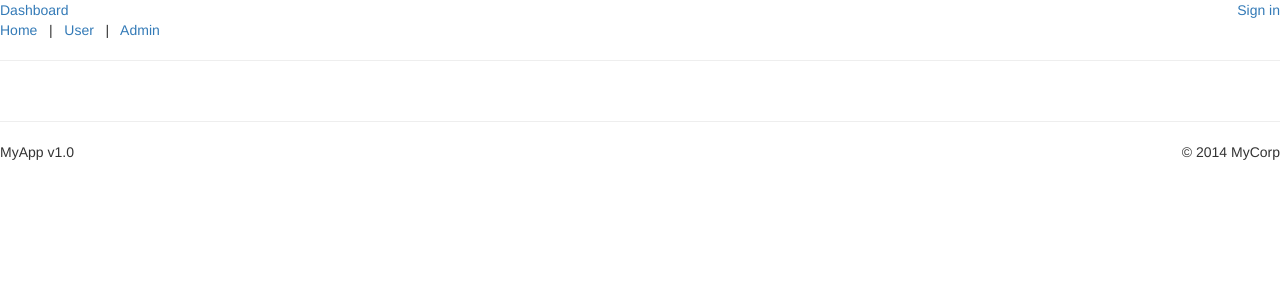
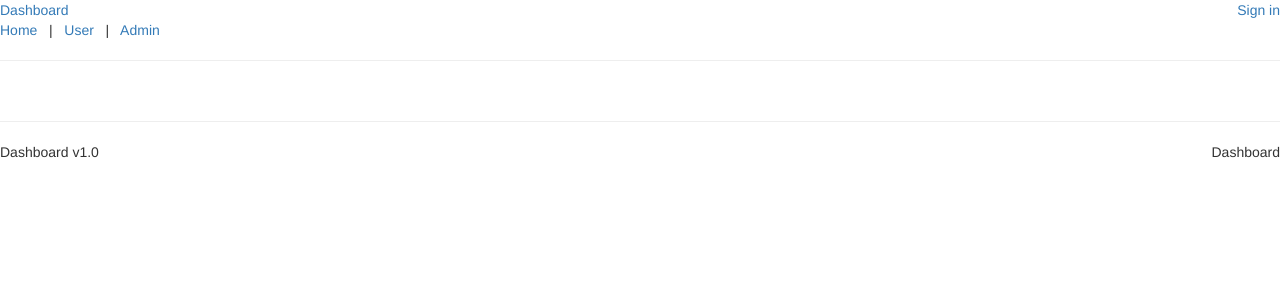
Before and after one commit to kevin86wright/dashboard, a Python web app: template app/templates/layout.html in a window 1280 px wide. Shown: the top 300 px of the page. Run offline with Jinja, Linux system fonts and the light colour scheme; the template is opened without the code that fills it, so the values that code supplies are empty; some libraries are stand-ins or nearby versions.

Commit message:
Changed default footer info to Dashboard

```diff
--- a/app/templates/layout.html
+++ b/app/templates/layout.html
@@ -67,8 +67,8 @@
         <br/>
         <hr class="no-margins"/>
         <div id="footer-div" class="clearfix with-margins">
-            <div class="pull-left">MyApp v1.0</div>
-            <div class="pull-right">&copy; 2014 MyCorp</div>
+            <div class="pull-left">Dashboard v1.0</div>
+            <div class="pull-right">Dashboard</div>
         </div>
 
         <!-- Application specific JS -->
```
